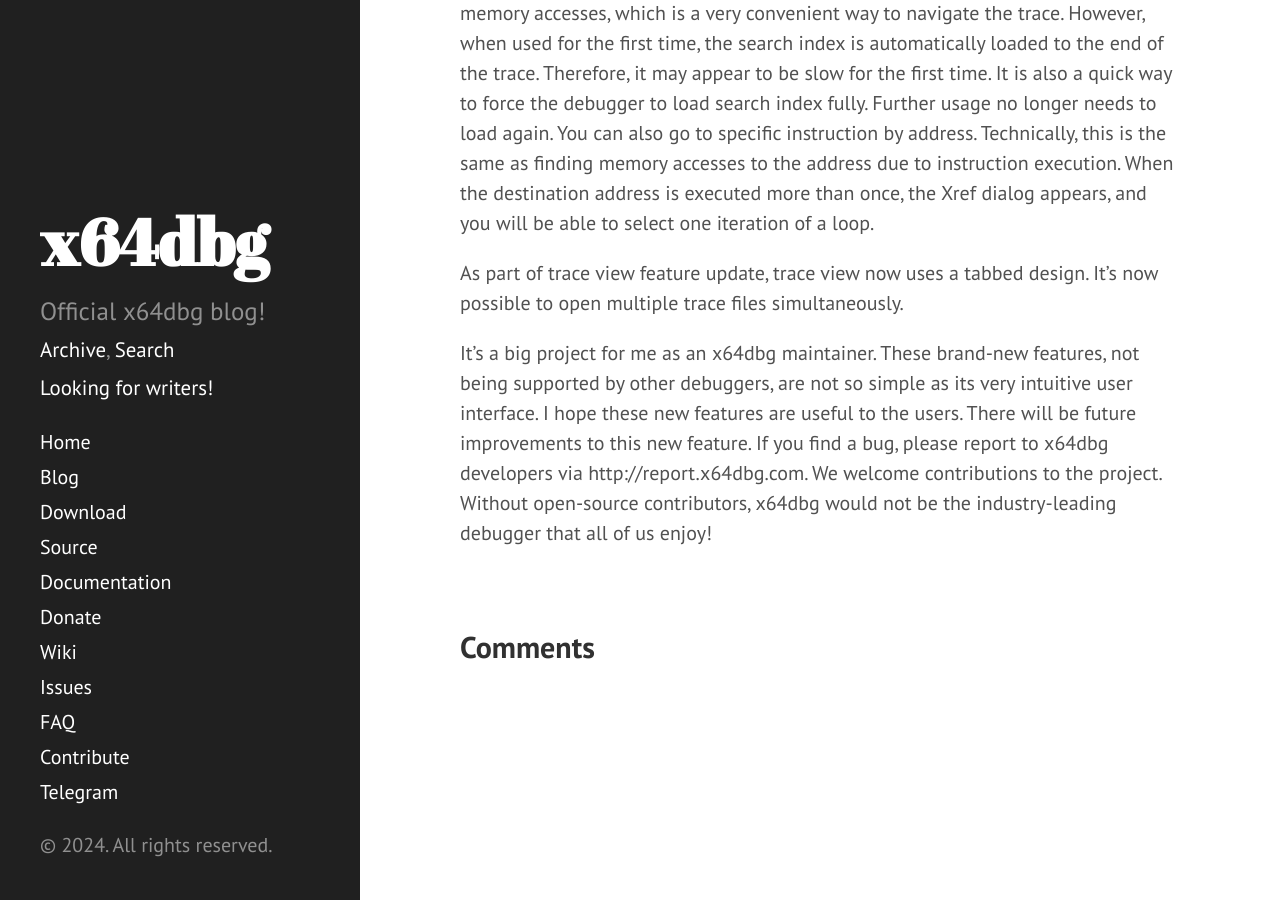
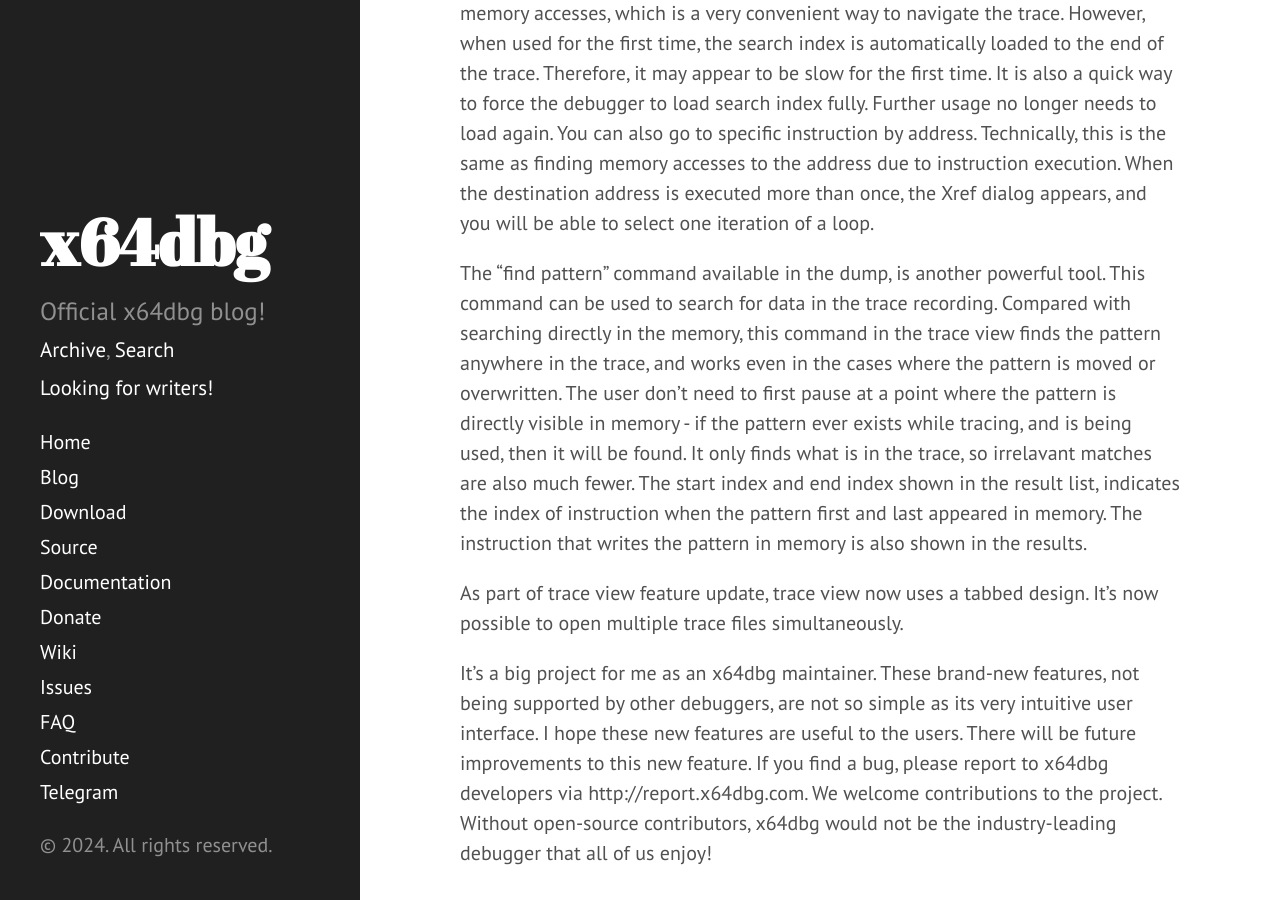
Before and after one commit to x64dbg/blog, a Jekyll site: the page built from _posts/2024-08-08-Analysis-memory-access-pattern-has-never-been-easier-now.md, in a window 1280 px wide and 900 px high, scrolled down 1817 px. Built offline with Jekyll 4.4.1, drawn with Linux system fonts in a browser that asks for light colours; nearby versions of some CDN libraries; comment, search, counter and statistics services are not loaded; some of the changed text lies outside the part shown.

Commit message:
Mention the latest find pattern feature

```diff
--- a/_posts/2024-07-28-Analysis-memory-access-pattern-has-never-been-easier-now.md
+++ b/_posts/2024-08-08-Analysis-memory-access-pattern-has-never-been-easier-now.md
@@ -36,6 +36,12 @@
  to load search index fully. Further usage no longer needs to load again. You can also go to specific instruction by address. Technically, this is the same as finding memory accesses to the address due to
  instruction execution. When the destination address is executed more than once, the Xref dialog appears, and you will be able to select one iteration of a loop.
 
+The "find pattern" command available in the dump, is another powerful tool. This command can be used to search for data in the trace recording.
+ Compared with searching directly in the memory, this command in the trace view finds the pattern anywhere in the trace, and works even in the cases where the pattern is moved or overwritten.
+ The user don't need to first pause at a point where the pattern is directly visible in memory - if the pattern ever exists while tracing, and is being used, then it will be found. It only finds what is in the trace, so irrelavant matches are also much fewer.
+ The start index and end index shown in the result list, indicates the index of instruction when the pattern first and last appeared in memory.
+ The instruction that writes the pattern in memory is also shown in the results.
+
 As part of trace view feature update, trace view now uses a tabbed design. It's now possible to open multiple trace files simultaneously.
 
 It's a big project for me as an x64dbg maintainer. These brand-new features, not being supported by other debuggers, are not so simple as its very intuitive user interface. I hope these new features are useful to the users.
```
